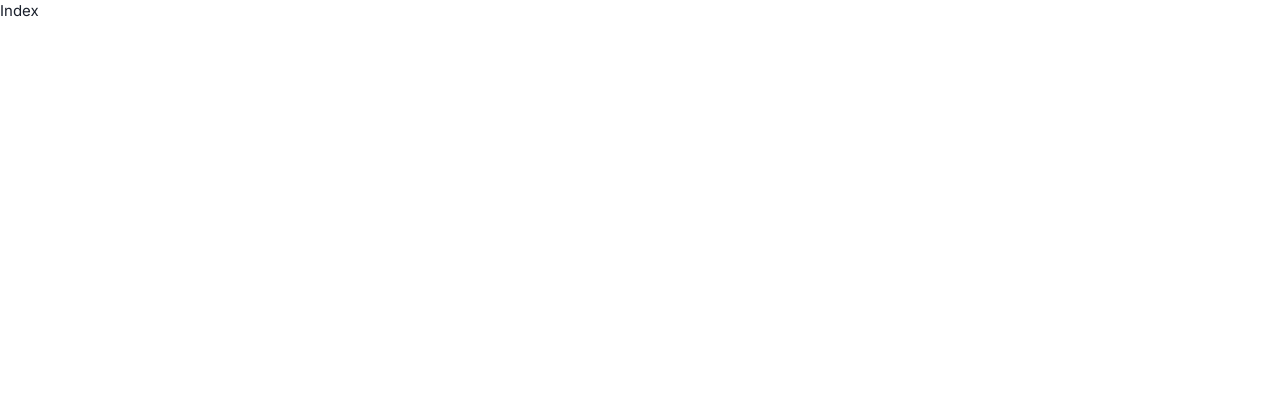
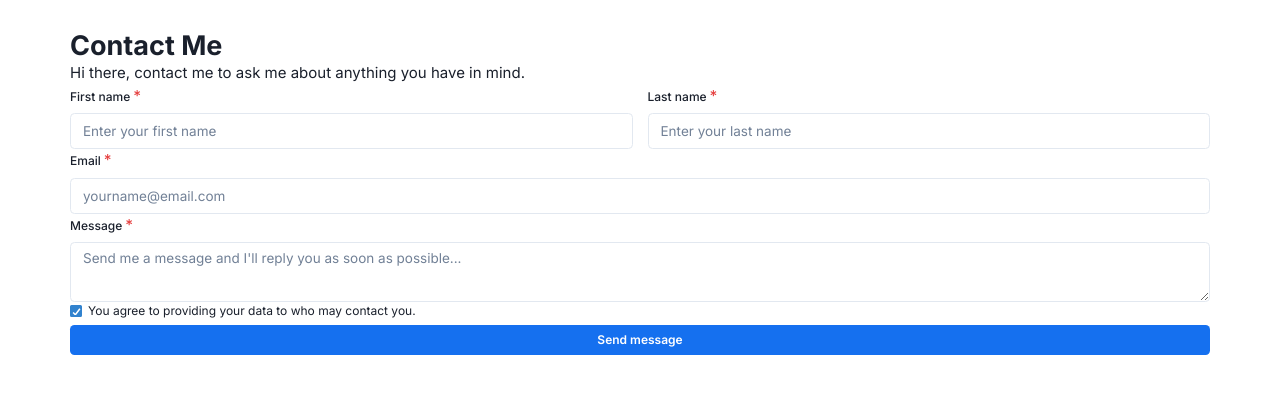
Before and after one commit to kinxlo/LinkTreeClone, a React (Create React App) app: page /contact in a window 1280 px wide. Shown: the top 394 px of the page. Built offline with nearby package versions, Linux system fonts and the light colour scheme.

Commit message:
feat: created form contact page

```diff
--- a/src/pages/contact/index.jsx
+++ b/src/pages/contact/index.jsx
@@ -1,7 +1,67 @@
+import {
+  Box,
+  Container,
+  FormControl,
+  Heading,
+  SimpleGrid,
+  Text,
+  FormLabel,
+  Input,
+  Textarea,
+  Checkbox,
+  Button,
+} from '@chakra-ui/react';
 import React from 'react';
 
-const Index = () => {
-  return <div>Index</div>;
+const index = ({ name }) => {
+  return (
+    <Container
+      display={`flex`}
+      flexDir={`column`}
+      p="10"
+      className="cc-container"
+    >
+      <Box>
+        <Heading>Contact Me</Heading>
+        <Text>
+          Hi there, contact me to ask me about anything you have in mind.
+        </Text>
+      </Box>
+      <FormControl isRequired as={`form`}>
+        <SimpleGrid columns={2} gap={5}>
+          <Box>
+            <FormLabel>First name</FormLabel>
+            <Input size={`lg`} placeholder="Enter your first name" />
+          </Box>
+          <Box>
+            <FormLabel>Last name</FormLabel>
+            <Input size={`lg`} placeholder="Enter your last name" />
+          </Box>
+        </SimpleGrid>
+        <SimpleGrid columns={1}>
+          <Box>
+            <FormLabel>Email</FormLabel>
+            <Input type="email" size={`lg`} placeholder="yourname@email.com" />
+          </Box>
+          <Box>
+            <FormLabel>Message</FormLabel>
+            <Textarea
+              size={`lg`}
+              placeholder="Send me a message and I'll reply you as soon as possible..."
+            />
+          </Box>
+          <Box>
+            <Checkbox defaultChecked>
+              You agree to providing your data to {name} who may contact you.
+            </Checkbox>
+          </Box>
+          <Button type="submit" color={`white`} bgColor={`#1570EF`}>
+            Send message
+          </Button>
+        </SimpleGrid>
+      </FormControl>
+    </Container>
+  );
 };
 
-export default Index;
+export default index;
--- a/src/pages/home/index.jsx
+++ b/src/pages/home/index.jsx
@@ -10,7 +10,6 @@
   Link,
   Icon,
 } from '@chakra-ui/react';
-// import './index.css';
 import { RiShareForwardLine } from 'react-icons/ri';
 import { AiOutlineEllipsis } from 'react-icons/ai';
 import { Link as RRouterLink } from 'react-router-dom';
```
